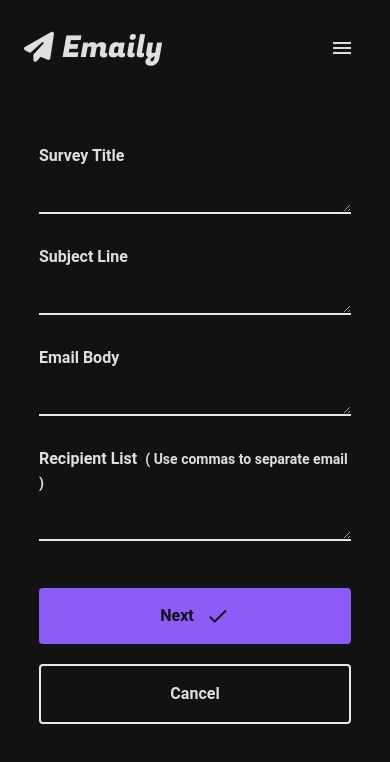
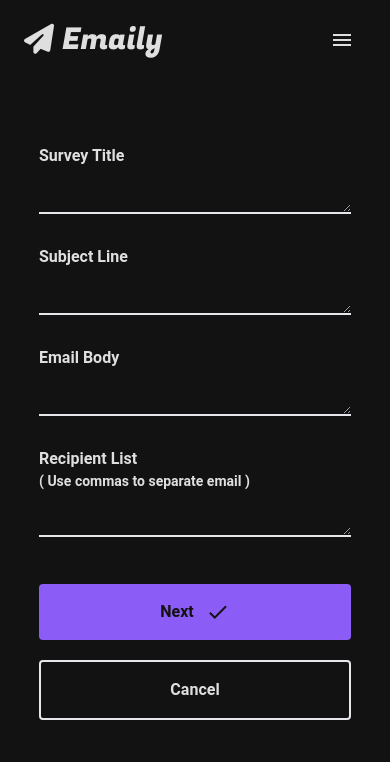
Before and after one commit to juker1141/Emaily, a React (Create React App) app in the folder client/: page /surveys/new in a window 390 px wide. Shown: the top 762 px of the page. Built offline with nearby package versions, Linux system fonts and the light colour scheme; no server answers.

Commit message:
fix header

```diff
--- a/client/src/components/Header.js
+++ b/client/src/components/Header.js
@@ -94,7 +94,7 @@ class Header extends React.Component {
 
   render() {
     return (
-      <nav className="flex items-center justify-between flex-wrap p-6 z-10 bg-primary fixed w-full container">
+      <nav className="flex items-center justify-between flex-wrap py-4 lg:py-6 px-6 z-10 bg-primary fixed w-full container">
         <Link
           to={this.props.auth ? '/surveys' : '/'}
           className="flex items-center text-3xl lg:text-4xl"
@@ -124,7 +124,7 @@ class Header extends React.Component {
           xl:hidden ${this.props.showMenu ? 'right-0' : '-right-full'}`}
         >
           <ul className="items-center flex flex-col md:w-3/4 w-full">
-            <li className="flex md:justify-end justify-between items-center w-full p-6">
+            <li className="flex md:justify-end justify-between items-center w-full py-4 lg:py-6 px-6">
               <Link
                 to={this.props.auth ? '/surveys' : '/'}
                 className="flex items-center text-3xl lg:text-4xl md:hidden"
@@ -144,7 +144,6 @@ class Header extends React.Component {
               </span>
               </button>
             </li>
-
             {this.renderContent()}
           </ul>
         </div>
--- a/client/src/components/surveys/SurveyField.js
+++ b/client/src/components/surveys/SurveyField.js
@@ -27,9 +27,9 @@ class SurveyField extends React.Component {
     } else if (this.props.label === 'Email Body' || this.props.label === 'Recipient List') {
       return (
         <div className="mb-4">
-          <label className="block text-white text-base font-bold mb-4">
+          <label className="text-white flex flex-col lg:flex-row lg:items-center text-base font-bold mb-4">
             {this.props.label}
-            {this.props.label === 'Recipient List' ? <span className="ml-2 text-sm">( Use commas to separate email )</span> : ''}
+            {this.props.label === 'Recipient List' ? <span className="lg:ml-2 text-sm">( Use commas to separate email )</span> : ''}
           </label>
           <TextareaAutosize
             rows={4}
```
